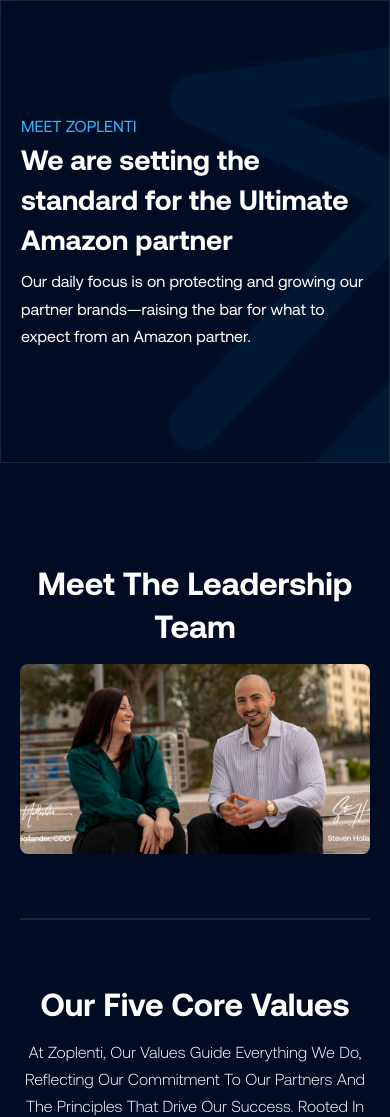
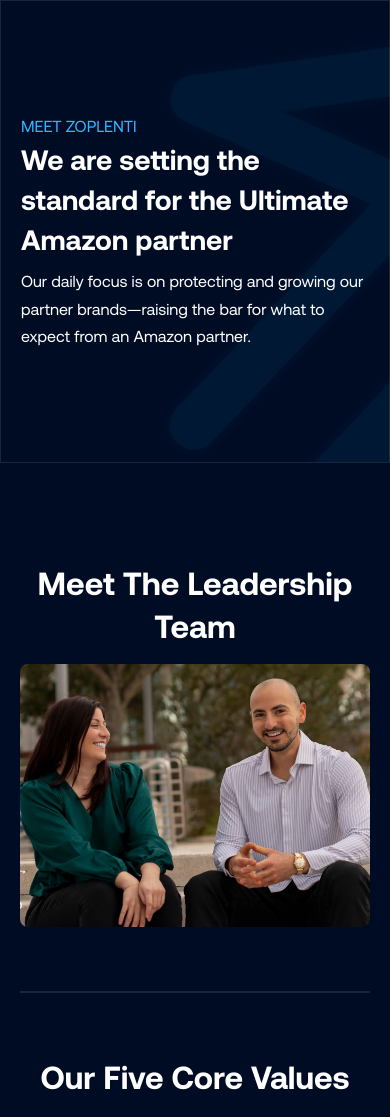
Before and after one commit to AmanPunia-510/zoplenti, a Next.js app: page /about-us in a window 390 px wide. Shown: the top 1117 px of the page. Built offline with nearby package versions, Linux system fonts and the light colour scheme.

Commit message:
work on testing of the page

```diff
--- a/src/components/about-us/Leadership.jsx
+++ b/src/components/about-us/Leadership.jsx
@@ -6,7 +6,7 @@
       <div className="container max-w-[1180px]">
         <h2 className="font-bold max-md:text-[32px] md:text-5xl leading-133 text-white text-center mt-[100px]">Meet The Leadership Team</h2>
         <Image
-          className='h-[190px] sm:h-auto mt-4 sm:mt-8 lg:mt-[60px] object-cover object-center rounded-lg'
+          className='h-[190px] sm:h-auto mt-4 sm:mt-8 lg:mt-[60px] min-h-[263px] sm:min-h-[378px] lg:min-h-[496px] object-cover object-center rounded-lg'
           src='/assets/images/about-us/webp/meet-the-team.webp'
           width={1140}
           height={497}
--- a/src/components/about-us/TopSeller.jsx
+++ b/src/components/about-us/TopSeller.jsx
@@ -22,5 +22,4 @@
         </div>
     )
 }
-
 export default TopSeller
```
Also changed, not shown: src/components/Graph.jsx (line endings or trailing spaces).
